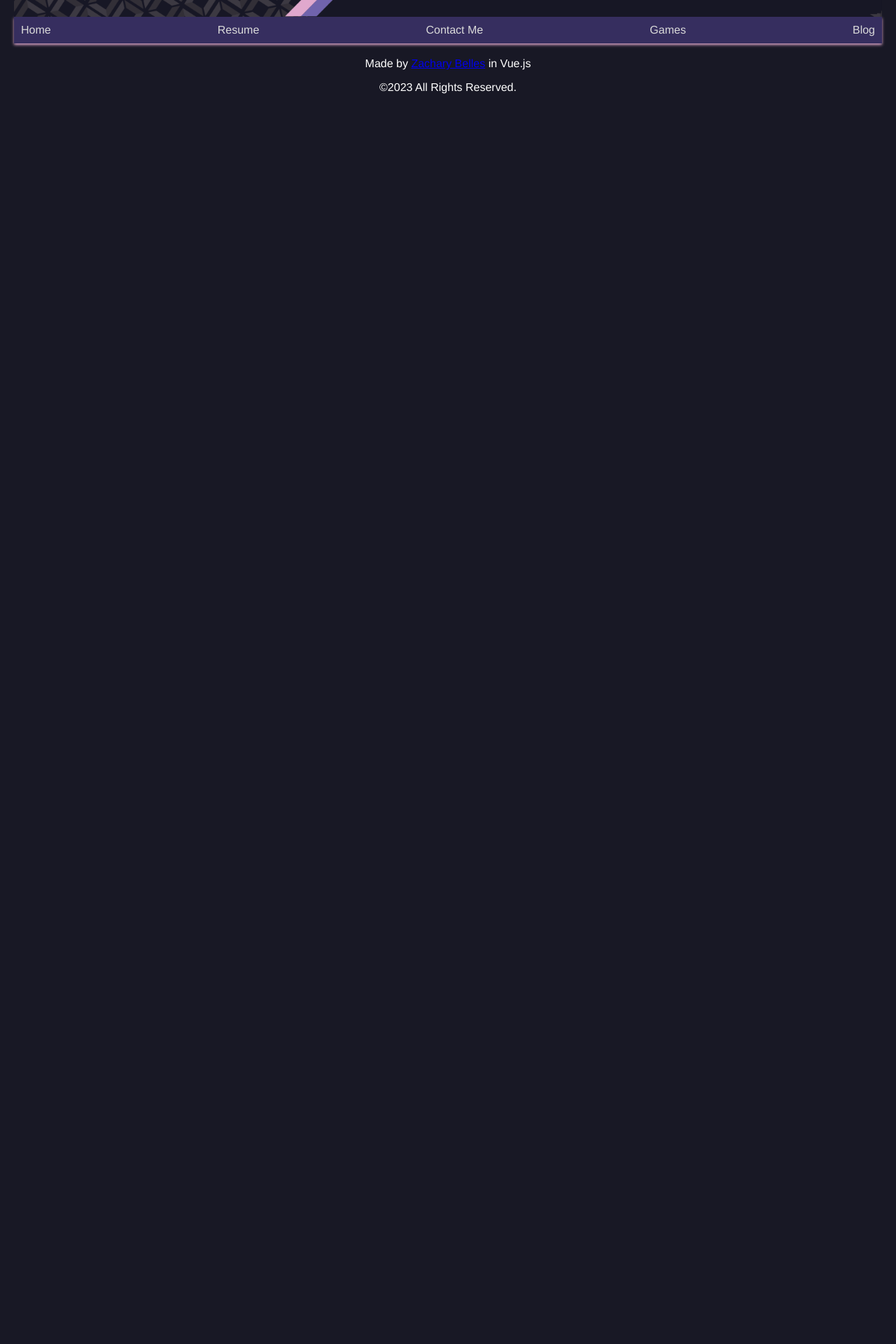
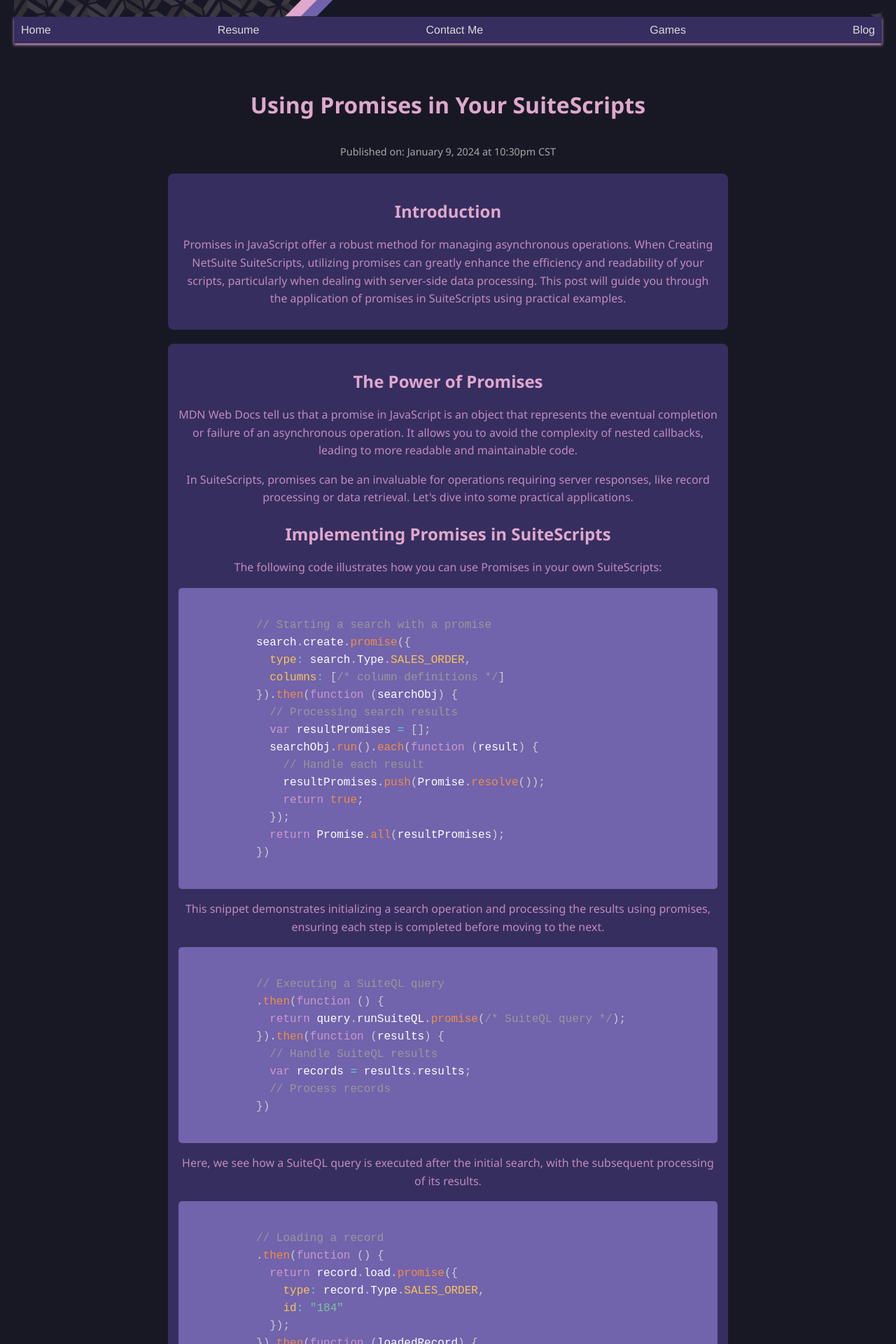
Before and after one commit to zmbelles/personal-site-v2, a Vue app: page /blog/promises-in-netsuite in a window 1280 px wide. Shown: the part 200-2120 px from the top of the page at 70% size. Before the commit the page ends 800 px from the top, so only its background shows below. Built offline with nearby package versions, Linux system fonts and the light colour scheme.

Commit message:
new blog post, Alpha version of Tic-Tac-Toe
New blog post about promises in SuiteScript along with a finished Alpha of Tic-Tac-Toe

```diff
--- a/package.json
+++ b/package.json
@@ -22,6 +22,7 @@
     "mongodb-stitch-browser-sdk": "^4.3.0",
     "os-browserify": "^0.3.0",
     "path-browserify": "^1.0.1",
+    "prismjs": "^1.29.0",
     "process": "^0.11.10",
     "stream-browserify": "^3.0.0",
     "stream-http": "^3.2.0",
--- a/src/components/GamesPage.vue
+++ b/src/components/GamesPage.vue
@@ -4,6 +4,11 @@
     <div class="game-card">
       <h2><router-link to="/games/match">Button Match</router-link></h2>
       <p>A fun and challenging matching game where you need to find matching buttons.</p>
+    </div>
+    <br><br>
+    <div class="game-card">
+      <h2><router-link to="/games/tic-tac-toe">Hyper Tic-Tac-Toe</router-link></h2>
+      <p>Challenge the computer to a 9x9 game of Tic-Tac-Toe. More Strategy than it seems!</p>
     </div>
     <br><br>
     <div class="game-card">
@@ -27,7 +32,7 @@
     justify-content: center; /* Centers children vertically */
     align-items: center; /* Centers children horizontally */
     background-color: #181825;
-    height: 48vh;
+    height: 56vh;
     padding: 20px; /* Adds some space between the cards */
   }
 
@@ -39,7 +44,7 @@
     box-shadow: 0 2px 4px rgba(0, 0, 0, 0.1);
     transition: box-shadow 0.3s ease;
     text-align: center;
-    max-width: 400px;
+    max-width: 40vh;
     width: 100%;
   }
 
--- a/src/components/blog/BlogPage.vue
+++ b/src/components/blog/BlogPage.vue
@@ -8,6 +8,16 @@
       </h2>
       <p class="blog-post-body">
         Learn how to enhance your NetSuite documents with NoToSerif fonts.
+      </p>
+    </div>
+    <div class="blog-post">
+      <h2 class="blog-post-title">
+        <router-link to="/blog/promises-in-netsuite" class="post-link">
+          Using Promises in Your SuiteScripts
+        </router-link>
+      </h2>
+      <p class="blog-post-body">
+        Discover the power of Promises in JavaScript for efficient SuiteScript development in NetSuite.
       </p>
     </div>
     <!-- Add more blog posts here -->
--- /dev/null
+++ b/src/components/blog/posts/PromisesInNetSuite.vue
@@ -0,0 +1,157 @@
+<template>
+    <div class="blog-page">
+      <h1>Using Promises in Your SuiteScripts</h1>
+			<p class="publication-date">Published on: January 9, 2024 at 10:30pm CST</p> <!-- Publication date -->
+      <section class="introduction">
+        <h2>Introduction</h2>
+        <p>
+          Promises in JavaScript offer a robust method for managing asynchronous operations. When Creating NetSuite SuiteScripts, utilizing promises can greatly enhance the efficiency and readability of your scripts, particularly when dealing with server-side data processing. This post will guide you through the application of promises in SuiteScripts using practical examples.
+        </p>
+      </section>
+
+      <section class="content">
+        <h2>The Power of Promises</h2>
+        <p>
+          MDN Web Docs tell us that a promise in JavaScript is an object that represents the eventual completion or failure of an asynchronous operation. It allows you to avoid the complexity of nested callbacks, leading to more readable and maintainable code.
+        </p>
+        <p>
+          In SuiteScripts, promises can be an invaluable for operations requiring server responses, like record processing or data retrieval. Let's dive into some practical applications.
+        </p>
+
+        <h2>Implementing Promises in SuiteScripts</h2>
+        <p>
+          The following code illustrates how you can use Promises in your own SuiteScripts:
+        </p>
+        <pre><code class="language-javascript">
+          // Starting a search with a promise
+          search.create.promise({
+            type: search.Type.SALES_ORDER,
+            columns: [/* column definitions */]
+          }).then(function (searchObj) {
+            // Processing search results
+            var resultPromises = [];
+            searchObj.run().each(function (result) {
+              // Handle each result
+              resultPromises.push(Promise.resolve());
+              return true;
+            });
+            return Promise.all(resultPromises);
+          })
+        </code></pre>
+        <p>
+          This snippet demonstrates initializing a search operation and processing the results using promises, ensuring each step is completed before moving to the next.
+        </p>
+        <pre><code class="language-javascript">
+          // Executing a SuiteQL query
+          .then(function () {
+            return query.runSuiteQL.promise(/* SuiteQL query */);
+          }).then(function (results) {
+            // Handle SuiteQL results
+            var records = results.results;
+            // Process records
+          })
+        </code></pre>
+        <p>
+          Here, we see how a SuiteQL query is executed after the initial search, with the subsequent processing of its results.
+        </p>
+        <pre><code class="language-javascript">
+          // Loading a record
+          .then(function () {
+            return record.load.promise({
+              type: record.Type.SALES_ORDER,
+              id: "184"
+            });
+          }).then(function (loadedRecord) {
+            // Handle the loaded record
+          })
+        </code></pre>
+        <p>
+          Finally, this snippet shows loading a specific record, once the previous steps are successfully completed.
+        </p>
+
+        <h2>Best Practices and Performance Considerations</h2>
+        <p>
+          When using promises, it's important to manage errors with `.catch()` blocks. Additionally, consider the impact on script performance, especially with large data sets or complex operations. Properly structuring your promises can significantly improve script efficiency.
+        </p>
+      </section>
+
+      <section class="conclusion">
+        <h2>Conclusion</h2>
+        <p>
+          Employing promises in SuiteScripts offers a streamlined approach to managing asynchronous tasks, vital for any NetSuite developer aiming to create efficient and scalable code. This methodology ensures a more organized and maintainable script structure.
+        </p>
+      </section>
+    </div>
+  </template>
+
+  <script>
+  import Prism from 'prismjs';
+	import 'prismjs/themes/prism-tomorrow.css'; // Choose the theme you prefer
+	import 'prismjs/components/prism-javascript';
+  export default {
+    name: "PromisesInSuiteScriptsPage",
+		mounted() {
+			Prism.highlightAll();
+		},
+  };
+  </script>
+
+  <style scoped>
+ .blog-page {
+  font-family: "Segoe UI", Arial, sans-serif;
+  line-height: 1.6;
+  color: #bf8cbe; /* Light-colored text for readability */
+  background-color: #181825; /* Dark background */
+  max-width: 800px; /* Constrain width */
+  margin: 0 auto; /* Center the container */
+  padding: 20px;
+  border-radius: 8px;
+}
+
+h1,
+h2 {
+  color: #dfa8cd; /* Light color for headers */
+}
+
+h1 {
+  margin-bottom: 30px;
+}
+
+h2 {
+  margin-bottom: 15px;
+}
+
+.introduction,
+.content,
+.conclusion {
+  background-color: #362e5f; /* Dark purple background for sections */
+  border-radius: 8px;
+  padding: 15px;
+  margin-bottom: 20px;
+}
+.publication-date {
+    font-size: 0.9em;
+    color: #a8a8a8; /* Choose a suitable color */
+    margin-bottom: 20px;
+  }
+p,
+pre {
+  color: #bf8cbe; /* Slightly lighter text color for contrast */
+}
+pre,
+code {
+  text-align: left; /* Aligns text to the left */
+  white-space: pre-wrap; /* Ensures the formatting is preserved */
+}
+pre {
+  background-color: #7163ac; /* Different shade for code blocks */
+  padding: 15px;
+  border-radius: 5px;
+  overflow-x: auto;
+}
+
+code {
+  color: #fff; /* White text for code */
+  font-family: "Courier New", monospace;
+}
+  </style>
--- a/src/components/blog/posts/TimesInNetSuite.vue
+++ b/src/components/blog/posts/TimesInNetSuite.vue
@@ -1,7 +1,7 @@
 <template>
   <div class="blog-page">
     <h1>Using Times New Roman in NetSuite Advanced PDF's</h1>
-
+    <p class="publication-date">Published on: December 18, 2024 at 8:45pm CST</p> <!-- Publication date -->
     <section class="introduction">
       <h2>Introduction</h2>
       <p>
@@ -42,14 +42,14 @@
         <strong>Step 2:</strong> To include Noto Serif in your PDFs, use the
         following link in your template's head section:
       </p>
-      <pre><code>
+      <pre><code class="language-markup">
         &lt;link name="NotoSerif" type="font" subtype="opentype" src="${nsfont.notoserif_regular}" bytes="2"&gt;&lt;/link&gt;
       </code></pre>
       <p>
         <strong>Step 3:</strong> Once Noto Serif is included, use it in your
         template. For example, to apply Noto Serif to a table cell (&lt;td&gt;):
       </p>
-      <pre><code>
+      <pre><code class="language-markup">
         &lt;td align="center" colspan="6" style="padding-top: 10px; padding-bottom: 10px;" class="headerinfo"&gt;
           &lt;span style="font-family: 'NotoSerif'; font-size: 11pt;"&gt;${ordernum}&lt;/span&gt;
         &lt;/td&gt;
@@ -78,8 +78,14 @@
 </template>
 
 <script>
+import Prism from 'prismjs';
+import 'prismjs/themes/prism-tomorrow.css'; // Or your preferred theme
+import 'prismjs/components/prism-markup'; // For HTML
 export default {
   name: "CustomFontsPage",
+  mounted() {
+    Prism.highlightAll();
+  },
 };
 </script>
 
@@ -116,7 +122,11 @@ h2 {
   padding: 15px;
   margin-bottom: 20px;
 }
-
+.publication-date {
+    font-size: 0.9em;
+    color: #a8a8a8; /* Choose a suitable color */
+    margin-bottom: 20px;
+  }
 p,
 pre {
   color: #bf8cbe; /* Slightly lighter text color for contrast */
--- a/src/router.js
+++ b/src/router.js
@@ -9,6 +9,7 @@ import ButtonMatch from "@/components/games/ButtonMatch.vue";
 import BattleShip from "@/components/games/BattleShip/BattleShipModel.vue";
 import AdvPdf from "@/components/blog/posts/TimesInNetSuite.vue";
 import TicTacToe from "@/components/games/TicTacToe.vue";
+import PromisesInNetSuite from "@/components/blog/posts/PromisesInNetSuite";
 
 const routes = [
   { path: "/", component: Home, name: "Home" },
@@ -63,6 +64,55 @@ const routes = [
       ],
     },
   },
+  {
+    path: "/blog/promises-in-netsuite",
+    component: PromisesInNetSuite,
+    name: "Using Promises in Your SuiteScripts",
+    meta: {
+      title: "Using Promises in NetSuite SuiteScripts",
+      metaTags: [
+        { charset: "UTF-8" },
+        { name: "viewport", content: "width=device-width, initial-scale=1.0" },
+        { "http-equiv": "X-UA-Compatible", content: "IE=edge" },
+        {
+          name: "description",
+          content:
+            "Discover the power of Promises in JavaScript for efficient SuiteScript development in NetSuite.",
+        },
+        {
+          name: "keywords",
+          content:
+            "NetSuite, SuiteScript, JavaScript, Promises, Asynchronous Programming, Coding, Scripting, ERP, SuiteScripts Best Practices",
+        },
+        { name: "author", content: "Zachary Belles" },
+        { name: "robots", content: "index, follow" },
+        {
+          property: "og:title",
+          content: "Using Promises in NetSuite SuiteScripts",
+        },
+        {
+          property: "og:description",
+          content:
+            "Discover the power of Promises in JavaScript for efficient SuiteScript development in NetSuite.",
+        },
+        {
+          property: "og:url",
+          content: "https://zacharybelles.com//blog/promises-in-netsuite/",
+        },
+        { property: "og:type", content: "article" },
+        { property: "og:site_name", content: "zacharybelles.com/" },
+        {
+          name: "twitter:title",
+          content: "Using Promises in NetSuite SuiteScripts",
+        },
+        {
+          name: "twitter:description",
+          content:
+            "Learn how to use Promises in JavaScript for efficient SuiteScript development in NetSuite.",
+        },
+      ],
+    },
+  },
   { path: "/login", component: LoginPage, name: "login" },
   { path: "/contact", component: ContactPage, name: "contact" },
   { path: "/games", component: GamesPage, name: "games" },
```
Also changed, not shown: src/components/games/TicTacToe.vue (+10 -10 lines), 1 other file (tests, documents, lock files or other folders).
